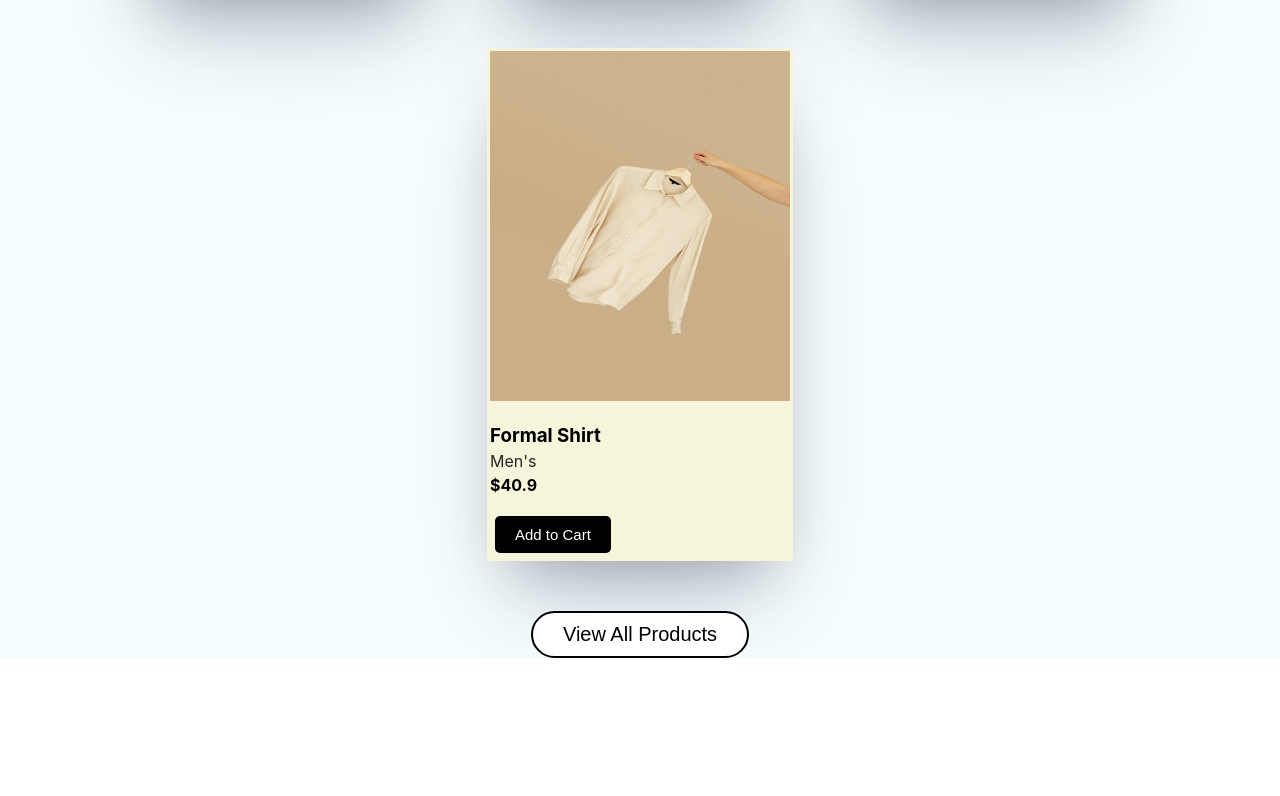
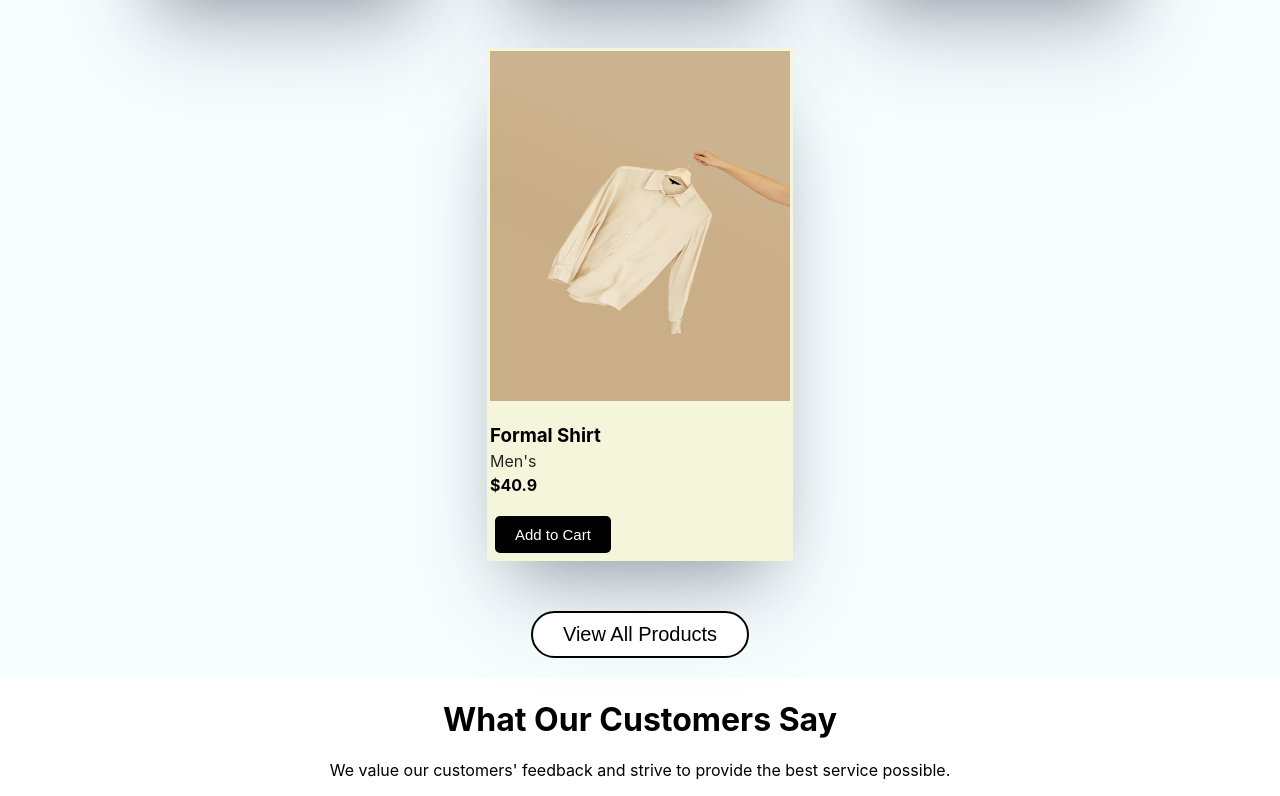
Before and after one commit to Kiruthick-07/E-Commerce-Full-Stack-, a React (Create React App) app: page / in a window 1280 px wide. Shown: the part 1693-2489 px from the top of the page. Before the commit the page ends 2351 px from the top, so only its background shows below. Built offline with nearby package versions, Linux system fonts and the light colour scheme.

Commit message:
jsx commit

```diff
--- a/src/App.js
+++ b/src/App.js
@@ -2,6 +2,7 @@ import Hero from './Hero';
 import Header from './Header';
 import Category from './Category';
 import Products from './Products';
+import Review from './Review';
 
 function App() {
   return (
@@ -10,6 +11,7 @@ function App() {
       <Hero />
       <Category />
       <Products />
+      <Review />
     </div>
   );
 }
--- a/src/Products.css
+++ b/src/Products.css
@@ -55,6 +55,7 @@
     font-size: 20px;
     cursor: pointer;
     margin-top: 50px;
+    margin-bottom: 20px;
 }
 .cart-btn{
     background-color: black;
--- /dev/null
+++ b/src/Review.css
@@ -0,0 +1,3 @@
+.head-txt{
+    text-align: center;
+}
--- /dev/null
+++ b/src/Review.jsx
@@ -0,0 +1,17 @@
+import React from 'react'
+import './Review.css'
+
+const Review = () => {
+  return (
+    <>
+    <div className='review-component'>
+        <div className='head-txt'>
+            <h1>What Our Customers Say</h1>
+            <p>We value our customers' feedback and strive to provide the best service possible.</p>
+        </div>
+    </div>
+    </>
+  )
+}
+
+export default Review
```
Also changed, not shown: src/Header.jsx (renamed from src/Header.js), src/Products.jsx (renamed from src/Products.js).
